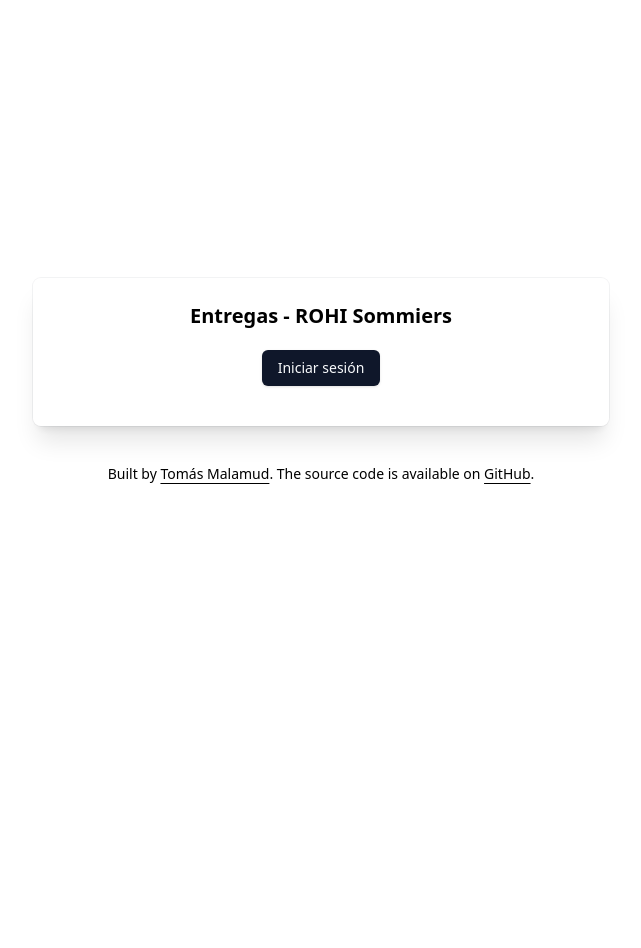
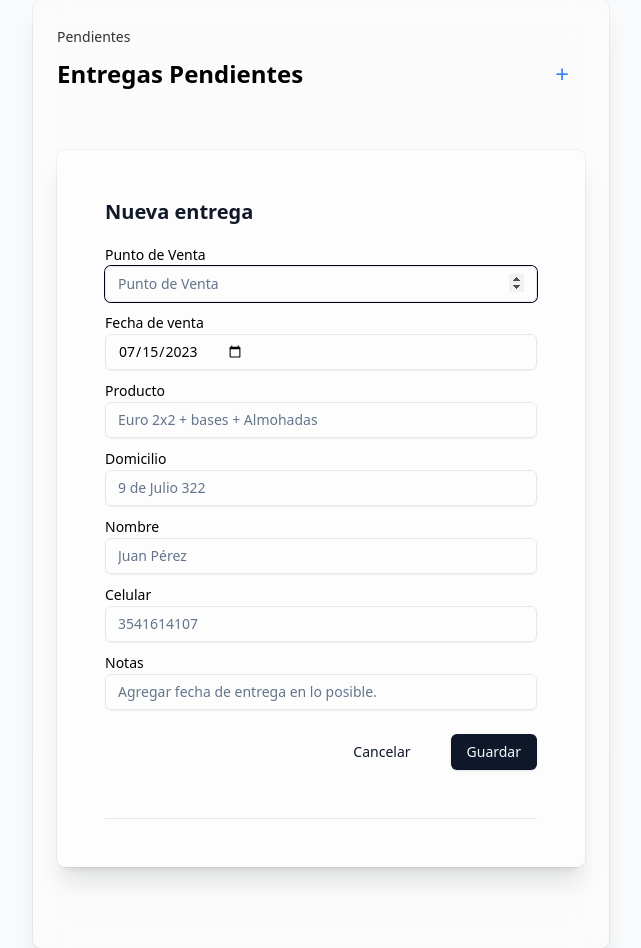
Before and after one commit to TomiMalamud/logistics, a Next.js app: page /create in a window 1280 px wide. Shown: the whole page, without its empty margins (319-960 px from the left). Before the commit the page ends 800 px from the top, so only its background shows below. Built offline with nearby package versions, Linux system fonts and the light colour scheme; no server answers.

Commit message:
completed feed fix

```diff
--- a/components/Layout.tsx
+++ b/components/Layout.tsx
@@ -48,7 +48,7 @@
     title = 'Entregas Completadas | ROHI Sommiers';
   }
 
-  return allowAccess ? (
+  return !allowAccess ? (
     <html lang="es" className="h-full bg-gray-50">
       <Head>
         <title>{title}</title>
--- a/pages/api/completedFeed.ts
+++ b/pages/api/completedFeed.ts
@@ -1,4 +1,4 @@
-// /api/completedFeed.ts
+// /api/feed.ts
 
 import prisma from '../../lib/prisma';
 
@@ -12,6 +12,9 @@
         fecha: 'asc',
       },
     ],
+    include: {
+      new_notas: true,
+    },
   });
 
   res.json(feed);
--- a/pages/create.tsx
+++ b/pages/create.tsx
@@ -7,13 +7,16 @@
 
 const Create: React.FC = () => {
   const [punto_venta, setPunto_venta] = useState("");
-  const [fecha, setFecha] = useState("");
   const [producto, setProducto] = useState("");
   const [domicilio, setDomicilio] = useState("");
   const [nombre, setNombre] = useState("");
   const [celular, setCelular] = useState("");
   const [celularError, setCelularError] = useState("");
   const [newNotas, setNewNotas] = useState<{ content: string }[]>([]);
+  const [fecha, setFecha] = useState(() => {
+    const today = new Date();
+    return today.toISOString().slice(0, 10) + "T00:00:00Z";
+  });
 
   const validateCelular = (value: string) => {
     const celularRegex = /^\d{10}$/;
@@ -21,6 +24,11 @@
   };
   const submitData = async (e: React.SyntheticEvent) => {
     e.preventDefault();
+    const finalFecha = fecha || (() => {
+      const today = new Date();
+      return today.toISOString().slice(0, 10) + "T00:00:00Z";
+    })();
+
     try {
       if (!validateCelular(celular)) {
         setCelularError(
@@ -30,7 +38,7 @@
       }
       const body = {
         punto_venta,
-        fecha,
+        fecha: finalFecha,
         producto,
         domicilio,
         nombre,
@@ -66,15 +74,16 @@
                   type="number"
                   value={punto_venta}
                   className="mb-2"
+                  required
                 />
                 <Label className="mt-2">Fecha de venta</Label>
                 <Input
                   onChange={(e) => setFecha(`${e.target.value}T00:00:00Z`)}
-                  defaultValue={new Date().toISOString().slice(0, 10)}
                   type="date"
                   placeholder="Fecha"
                   value={fecha.slice(0, 10)}
                   className="mb-2"
+                  required
                 />
                 <Label>Producto</Label>
                 <Input
@@ -82,6 +91,7 @@
                   placeholder="Euro 2x2 + bases + Almohadas"
                   value={producto}
                   className="mb-2"
+                  required
                 />
                 <Label className="mt-2">Domicilio</Label>
                 <Input
@@ -89,6 +99,7 @@
                   placeholder="9 de Julio 322"
                   value={domicilio}
                   className="mb-2"
+                  required
                 />
                 <Label className="mt-2">Nombre</Label>
                 <Input
@@ -96,6 +107,7 @@
                   placeholder="Juan Pérez"
                   value={nombre}
                   className="mb-2"
+                  required
                 />
                 <Label className="mt-2">Celular</Label>
                 <Input
@@ -103,6 +115,7 @@
                   placeholder="3541614107"
                   value={celular}
                   className="mb-2"
+                  required
                 />{" "}
                 {celularError && (
                   <p className="text-sm text-red-500">{celularError}</p>
```
